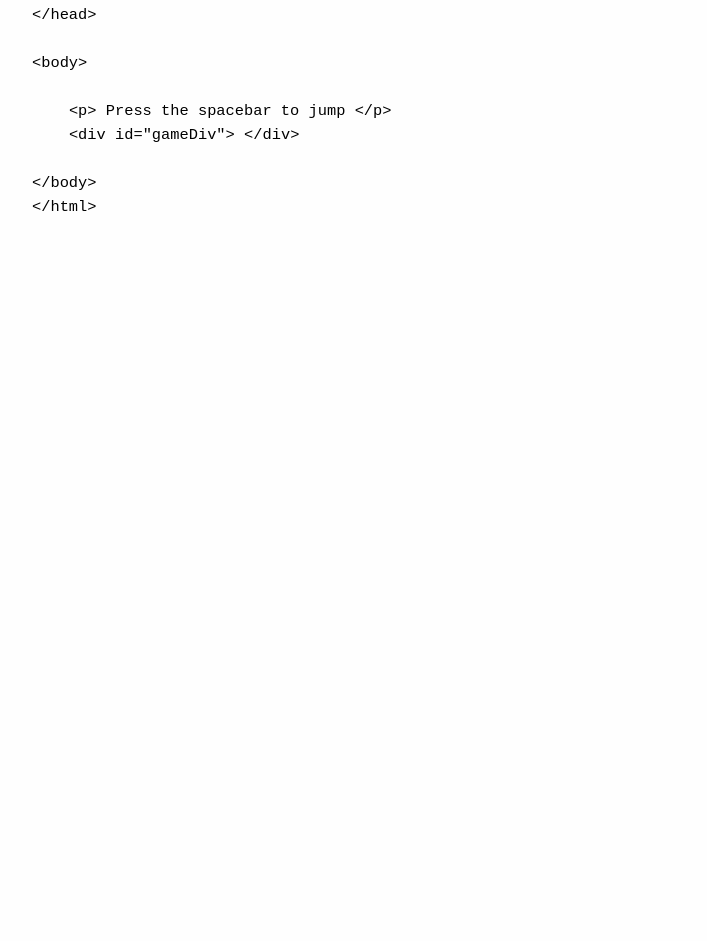
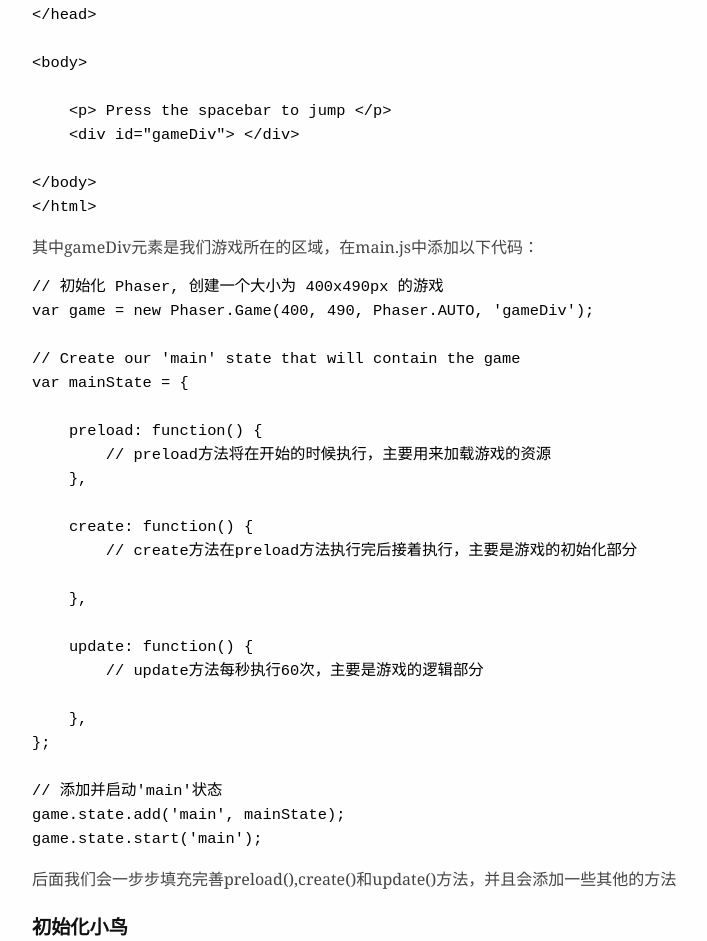
Before and after one commit to shelwinjue/shelwinjue.github.io, a Jekyll site: the page built from _posts/2015-03-03-用html5开发flappy bird游戏.md, in a window 1280 px wide. Shown: the part 927-1868 px from the top of the page, without its empty margins (272-979 px from the left). Built offline with Jekyll 4.4.1, drawn with Linux system fonts in a browser that asks for light colours; nearby versions of some CDN libraries; Markdown is read by kramdown in place of the engine named in the settings; a style sheet for code colours, icons or effects is not loaded; before the commit the page ends 1178 px from its top, so only the background shows below that.

Commit message:
add keywords

```diff
--- a/_layouts/default.html
+++ b/_layouts/default.html
@@ -4,6 +4,7 @@
     <meta charset="utf-8">
     <title>{{ page.title }}</title>
     <meta name="viewport" content="width=device-width, initial-scale=1, user-scalable=no">
+    <meta name="keywords" content="{{ page.keywords }}">
 	<link rel="shortcut icon" href="http://imjue.com/favicon.ico" type="image/vnd.microsoft.icon">
 	<link href="{{ site.url }}/assets/css/markdown.css" rel="stylesheet"></link>
       <link rel="stylesheet" href="//cdnjs.cloudflare.com/ajax/libs/highlight.js/8.4/styles/zenburn.min.css">
--- a/_posts/2015-03-03-用html5开发flappy bird游戏.md
+++ b/_posts/2015-03-03-用html5开发flappy bird游戏.md
@@ -1,6 +1,7 @@
 ---
 layout: default
 title: 用html5开发flappy bird游戏
+keywords: html5,游戏,flappy bird,html5游戏,phaser,html5游戏教程,html5游戏开发
 ---
 
 ### 如何用html5开发flappy bird游戏
@@ -39,3 +40,34 @@
 
     </body>
     </html>
+
+其中gameDiv元素是我们游戏所在的区域，在main.js中添加以下代码：
+
+    // 初始化 Phaser, 创建一个大小为 400x490px 的游戏
+    var game = new Phaser.Game(400, 490, Phaser.AUTO, 'gameDiv');
+
+    // Create our 'main' state that will contain the game
+    var mainState = {
+
+        preload: function() {
+            // preload方法将在开始的时候执行，主要用来加载游戏的资源
+        },
+
+        create: function() {
+            // create方法在preload方法执行完后接着执行，主要是游戏的初始化部分
+
+        },
+
+        update: function() {
+            // update方法每秒执行60次，主要是游戏的逻辑部分
+
+        },
+    };
+
+    // 添加并启动'main'状态
+    game.state.add('main', mainState);
+    game.state.start('main');
+
+后面我们会一步步填充完善preload(),create()和update()方法，并且会添加一些其他的方法
+
+#### 初始化小鸟
```
